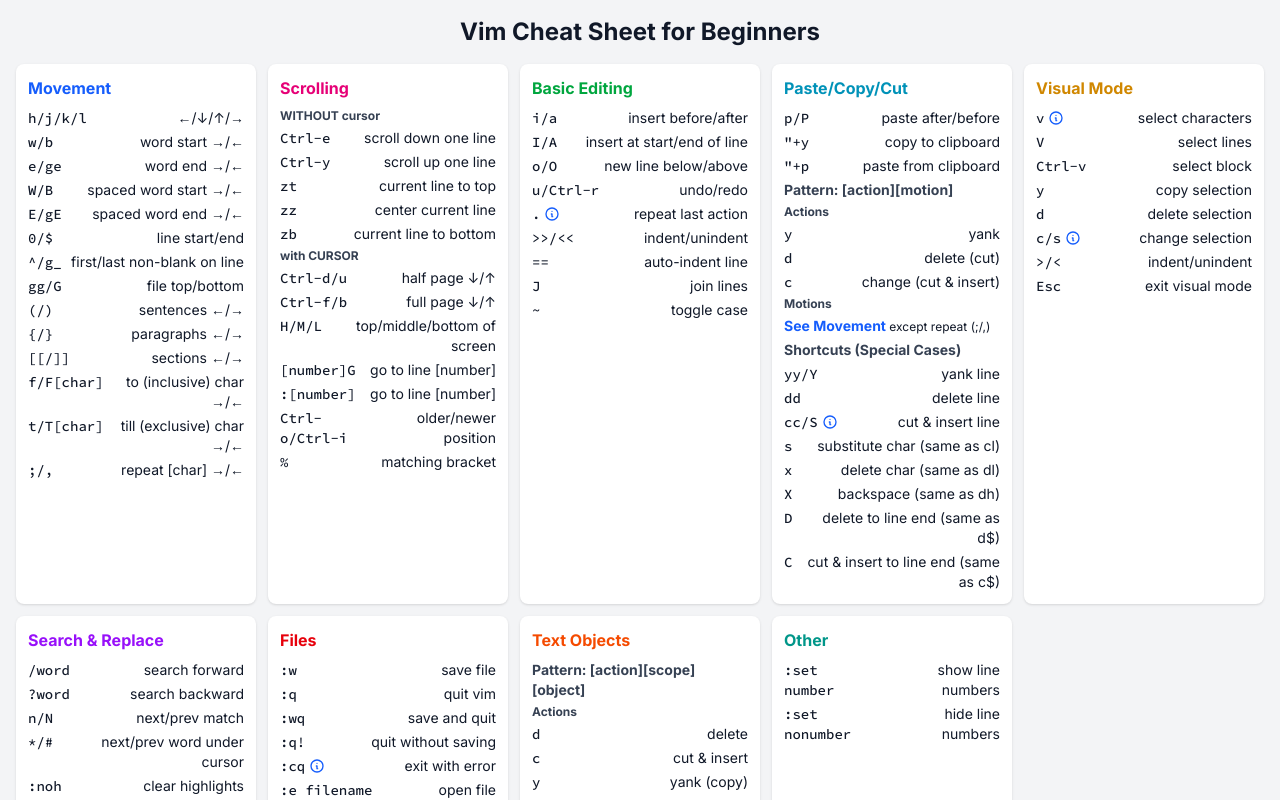
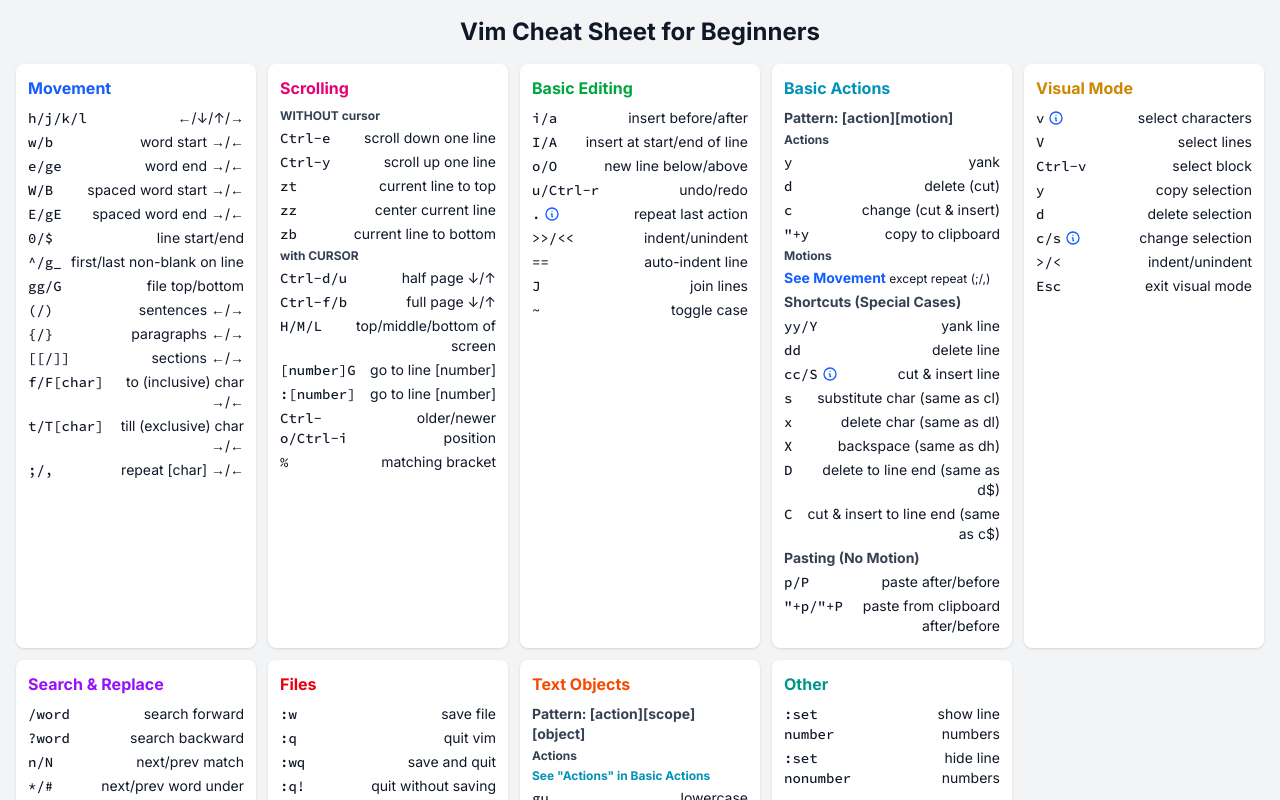
Before and after one commit to Noitidart/vim-cheats, a Next.js app: page / in a window 1280 px wide. Shown: the top 800 px of the page. Built offline with nearby package versions, Linux system fonts and the light colour scheme.

Commit message:
Reorganize Basic Actions section

```diff
--- a/pages/index.tsx
+++ b/pages/index.tsx
@@ -92,12 +92,9 @@
     ]
   },
   {
-    title: 'Paste/Copy/Cut',
+    title: 'Basic Actions',
     colorClass: 'text-cyan-600 dark:text-cyan-400',
     commands: [
-      ['p/P', 'paste after/before'],
-      ['"+y', 'copy to clipboard'],
-      ['"+p', 'paste from clipboard'],
       [
         'Pattern: [action][motion]',
         '',
@@ -107,6 +104,7 @@
       ['y', 'yank '],
       ['d', 'delete (cut)'],
       ['c', 'change (cut & insert)'],
+      ['"+y', 'copy to clipboard'],
       ['Motions', '', { isText: true, commandColorClass: 'font-bold' }],
       [
         <>
@@ -140,7 +138,14 @@
       ['x', 'delete char (same as dl)'],
       ['X', 'backspace (same as dh)'],
       ['D', 'delete to line end (same as d$)'],
-      ['C', 'cut & insert to line end (same as c$)']
+      ['C', 'cut & insert to line end (same as c$)'],
+      [
+        'Pasting (No Motion)',
+        '',
+        { isText: true, commandColorClass: 'font-bold !text-sm' }
+      ],
+      ['p/P', 'paste after/before'],
+      ['"+p/"+P', 'paste from clipboard after/before']
     ]
   },
   {
@@ -237,11 +242,14 @@
       ],
       ['', '', { isText: true }],
       ['Actions', '', { isText: true, commandColorClass: 'font-bold' }],
-      ['d', 'delete'],
-      ['c', 'cut & insert'],
-      ['y', 'yank (copy)'],
-      ['v', 'visual select'],
-      ['gU', 'uppercase'],
+      [
+        'See "Actions" in Basic Actions',
+        '',
+        {
+          isText: true,
+          commandColorClass: 'font-bold !text-cyan-600 !dark:text-cyan-400'
+        }
+      ],
       ['gu', 'lowercase'],
       ['g~', 'toggle case'],
       ['', '', { isText: true }],
```
